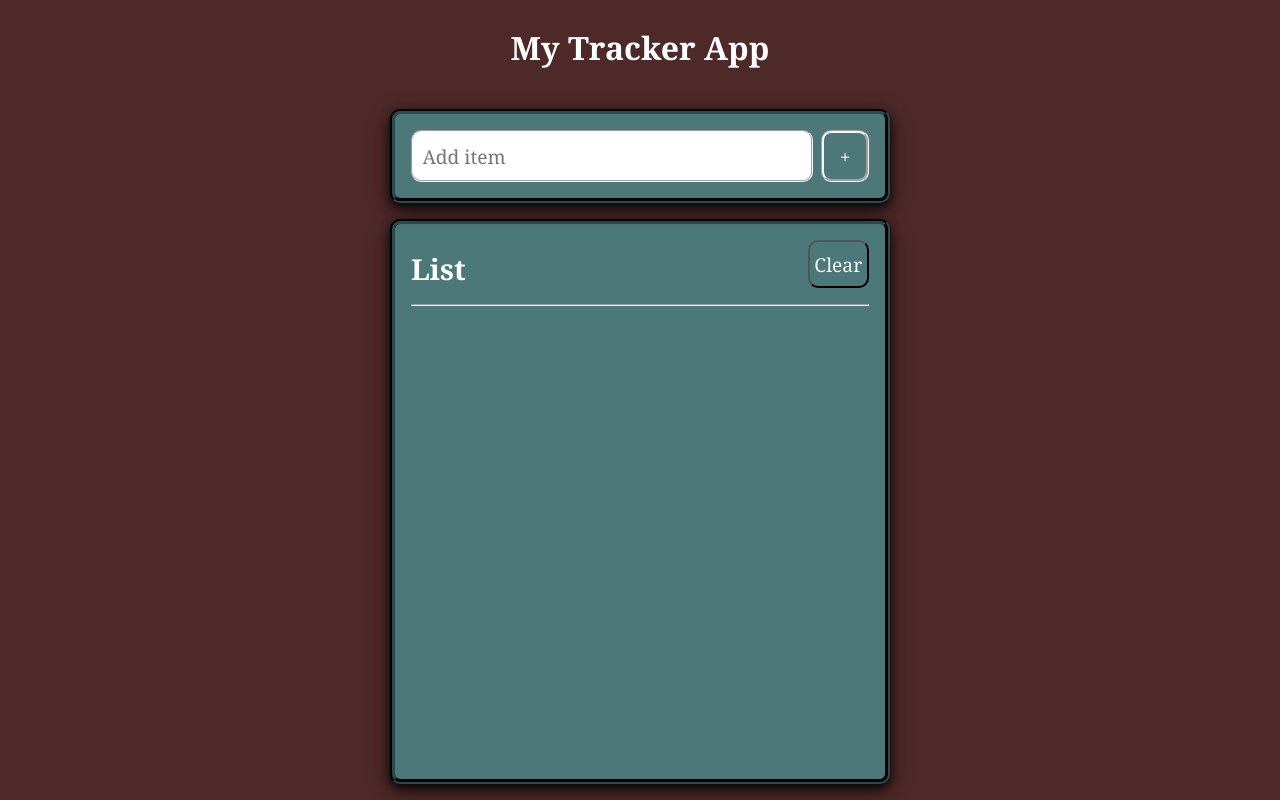
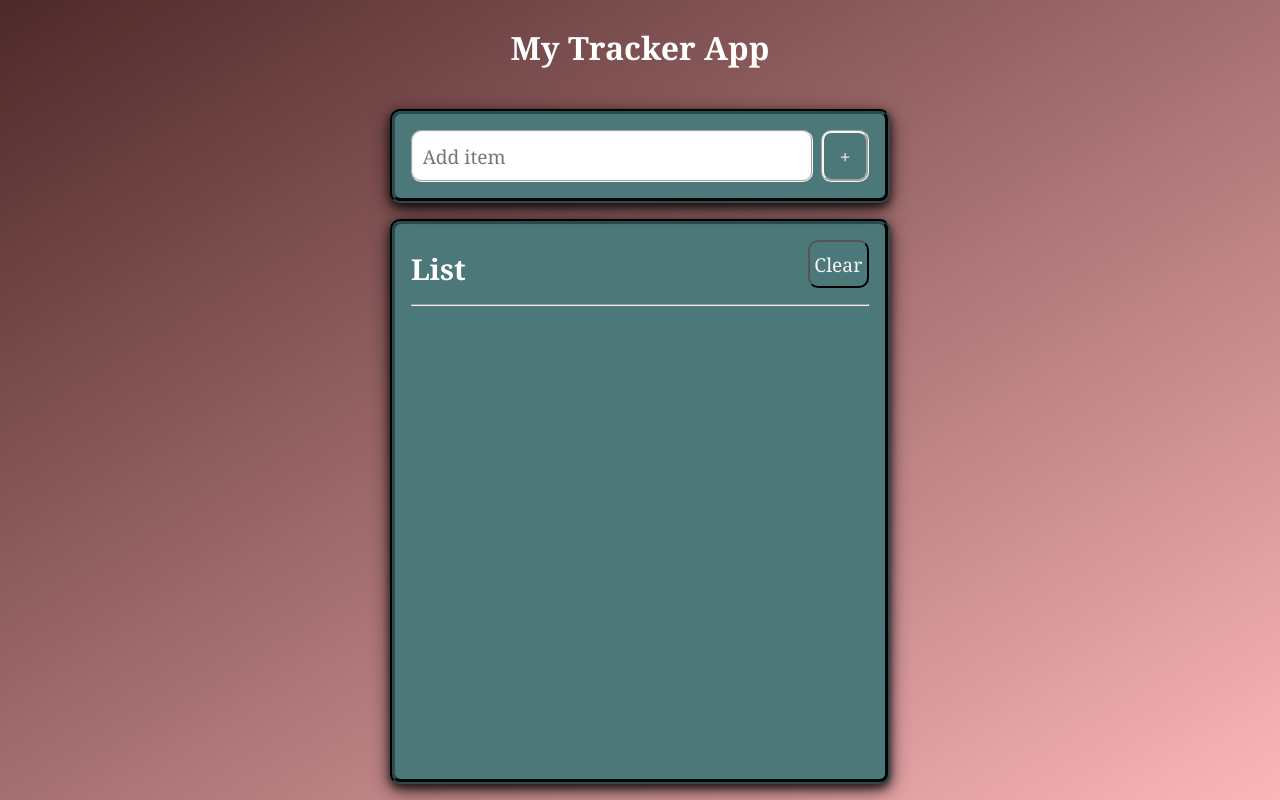
Before and after one commit to lenorastevens/tracker, a website built with Vite: page index.html in a window 1280 px wide. Built offline with nearby package versions, Linux system fonts and the light colour scheme; no server answers.

Commit message:
quick color change

```diff
--- a/src/css/style.css
+++ b/src/css/style.css
@@ -31,7 +31,7 @@ html {
 
 body {
     min-height: 100vh;
-    background-color: #4e2929;
+    background-image: linear-gradient(to bottom right, #4e2929, rgb(252, 182, 185));
     color: #fff;
     padding: 1rem;
     display: flex;
```
